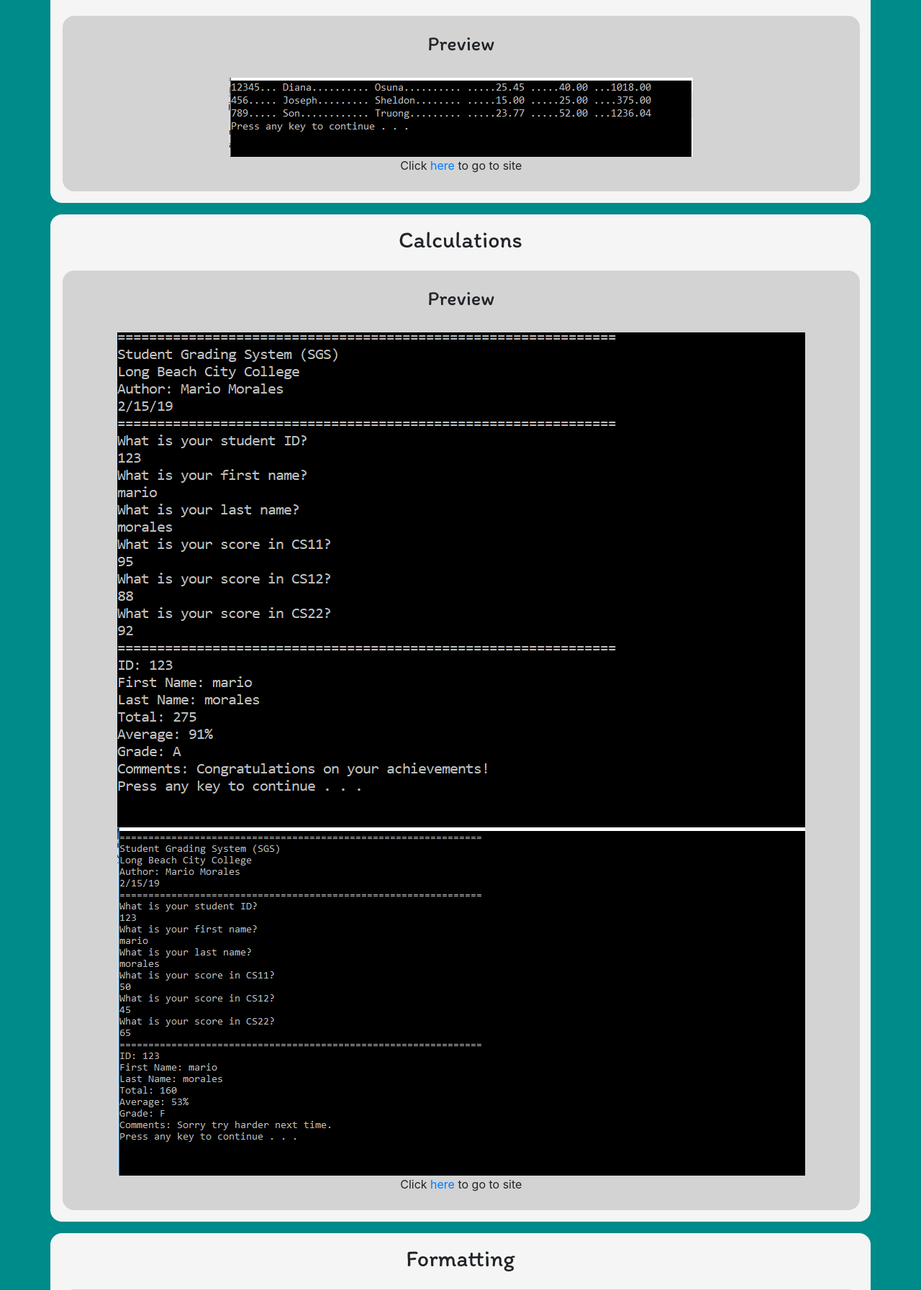
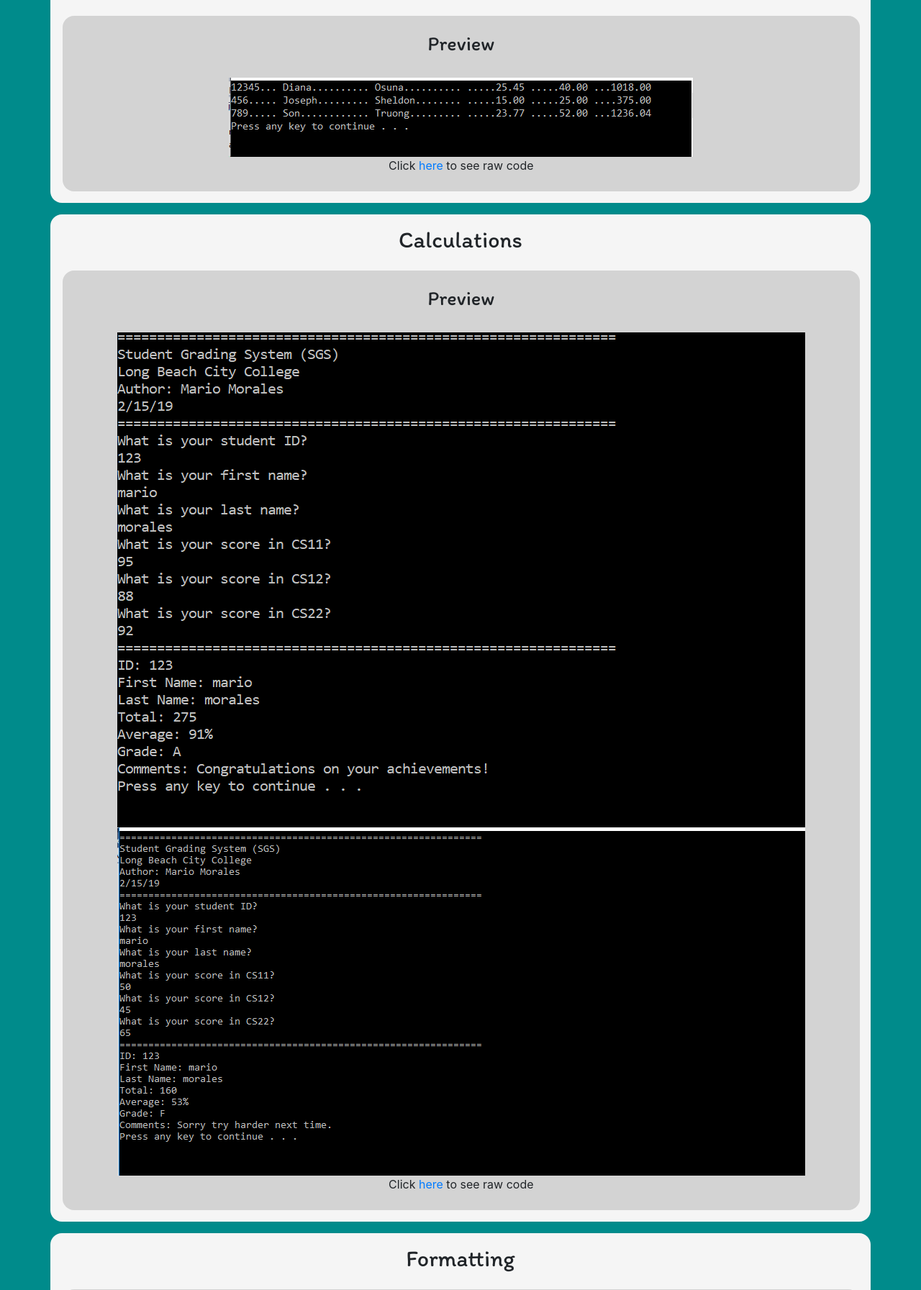
Before and after one commit to mariomorales123456/Portfolio, a PHP site: page /portfolio/cs11/index.php in a window 1280 px wide. Shown: the part 872-2665 px from the top of the page at 72% size. Run offline with PHP 8.4, Linux system fonts and the light colour scheme; some libraries are stand-ins or nearby versions.

Commit message:
fixed minor text error cs11 index

```diff
--- a/portfolio/cs11/index.php
+++ b/portfolio/cs11/index.php
@@ -19,7 +19,7 @@
                 <div class="col">
                     <h3 class="text-center">Preview</h3>
                     <figure class="text-center">
-                        <a href="images/project1.PNG" target="_blank"><img class="img-fluid" src="images/project1.PNG" alt="project1 code output"></a><figcaption class="text-center">Click <a href="raw_code/project1.php" target="_blank">here</a> to go to site</figcaption>
+                        <a href="images/project1.PNG" target="_blank"><img class="img-fluid" src="images/project1.PNG" alt="project1 code output"></a><figcaption class="text-center">Click <a href="raw_code/project1.php" target="_blank">here</a> to see raw code</figcaption>
                     </figure>
                 </div>
             </div>
@@ -41,7 +41,7 @@
                 <div class="col">
                     <h3 class="text-center">Preview</h3>
                     <figure class="text-center">
-                        <a href="images/project2.PNG" target="_blank"><img class="img-fluid" src="images/project2.PNG" alt="project2 code output"></a><figcaption class="text-center">Click <a href="raw_code/project2.php" target="_blank">here</a> to go to site</figcaption>
+                        <a href="images/project2.PNG" target="_blank"><img class="img-fluid" src="images/project2.PNG" alt="project2 code output"></a><figcaption class="text-center">Click <a href="raw_code/project2.php" target="_blank">here</a> to see raw code</figcaption>
                     </figure>
                 </div>
             </div>
@@ -63,7 +63,7 @@
                 <div class="col">
                     <h3 class="text-center">Preview</h3>
                     <figure class="text-center">
-                        <a href="images/project3.PNG" target="_blank"><img class="img-fluid" src="images/project3.PNG" alt="project3 code output"></a><figcaption class="text-center">Click <a href="raw_code/project3.php" target="_blank">here</a> to go to site</figcaption>
+                        <a href="images/project3.PNG" target="_blank"><img class="img-fluid" src="images/project3.PNG" alt="project3 code output"></a><figcaption class="text-center">Click <a href="raw_code/project3.php" target="_blank">here</a> to see raw code</figcaption>
                     </figure>
                 </div>
             </div>
@@ -85,7 +85,7 @@
                 <div class="col">
                     <h3 class="text-center">Preview</h3>
                     <figure class="text-center">
-                        <a href="images/project4.PNG" target="_blank"><img class="img-fluid" src="images/project4.PNG" alt="project4 code output"></a><figcaption class="text-center">Click <a href="raw_code/project4.php" target="_blank">here</a> to go to site</figcaption>
+                        <a href="images/project4.PNG" target="_blank"><img class="img-fluid" src="images/project4.PNG" alt="project4 code output"></a><figcaption class="text-center">Click <a href="raw_code/project4.php" target="_blank">here</a> to see raw code</figcaption>
                     </figure>
                 </div>
             </div>
@@ -107,7 +107,7 @@
                 <div class="col">
                     <h3 class="text-center">Preview</h3>
                     <figure class="text-center">
-                        <a href="images/project5.PNG" target="_blank"><img class="img-fluid" src="images/project5.PNG" alt="projec5 code output"></a><figcaption class="text-center">Click <a href="raw_code/project5.php" target="_blank">here</a> to go to site</figcaption>
+                        <a href="images/project5.PNG" target="_blank"><img class="img-fluid" src="images/project5.PNG" alt="projec5 code output"></a><figcaption class="text-center">Click <a href="raw_code/project5.php" target="_blank">here</a> to see raw code</figcaption>
                     </figure>
                 </div>
             </div>
@@ -151,7 +151,7 @@
                 <div class="col">
                     <h3 class="text-center">Preview</h3>
                     <figure class="text-center">
-                        <a href="images/project7.JPG" target="_blank"><img class="img-fluid" src="images/project7.JPG" alt="project7 code output"></a><figcaption class="text-center">Click <a href="raw_code/project7.php" target="_blank">here</a> to go to site</figcaption>
+                        <a href="images/project7.JPG" target="_blank"><img class="img-fluid" src="images/project7.JPG" alt="project7 code output"></a><figcaption class="text-center">Click <a href="raw_code/project7.php" target="_blank">here</a> to see raw code</figcaption>
                     </figure>
                 </div>
             </div>
@@ -173,7 +173,7 @@
                 <div class="col">
                     <h3 class="text-center">Preview</h3>
                     <figure class="text-center">
-                        <a href="images/project8.JPG" target="_blank"><img class="img-fluid" src="images/project8.JPG" alt="project8 code output"></a><figcaption class="text-center">Click <a href="raw_code/project8.php" target="_blank">here</a> to go to site</figcaption>
+                        <a href="images/project8.JPG" target="_blank"><img class="img-fluid" src="images/project8.JPG" alt="project8 code output"></a><figcaption class="text-center">Click <a href="raw_code/project8.php" target="_blank">here</a> to see raw code</figcaption>
                     </figure>
                 </div>
             </div>
@@ -195,7 +195,7 @@
                 <div class="col">
                     <h3 class="text-center">Preview</h3>
                     <figure class="text-center">
-                        <a href="images/project9.PNG" target="_blank"><img class="img-fluid" src="images/project9.PNG" alt="project9 code output"></a><figcaption class="text-center">Click <a href="raw_code/project9.php" target="_blank">here</a> to go to site</figcaption>
+                        <a href="images/project9.PNG" target="_blank"><img class="img-fluid" src="images/project9.PNG" alt="project9 code output"></a><figcaption class="text-center">Click <a href="raw_code/project9.php" target="_blank">here</a> to see raw code</figcaption>
                     </figure>
                 </div>
             </div>
@@ -217,7 +217,7 @@
                 <div class="col">
                     <h3 class="text-center">Preview</h3>
                     <figure class="text-center">
-                        <a href="images/project10.PNG" target="_blank"><img class="img-fluid" src="images/project10.PNG" alt="project10 code output"></a><figcaption class="text-center">Click <a href="raw_code/project10.php" target="_blank">here</a> to go to site</figcaption>
+                        <a href="images/project10.PNG" target="_blank"><img class="img-fluid" src="images/project10.PNG" alt="project10 code output"></a><figcaption class="text-center">Click <a href="raw_code/project10.php" target="_blank">here</a> to see raw code</figcaption>
                     </figure>
                 </div>
             </div>
```
